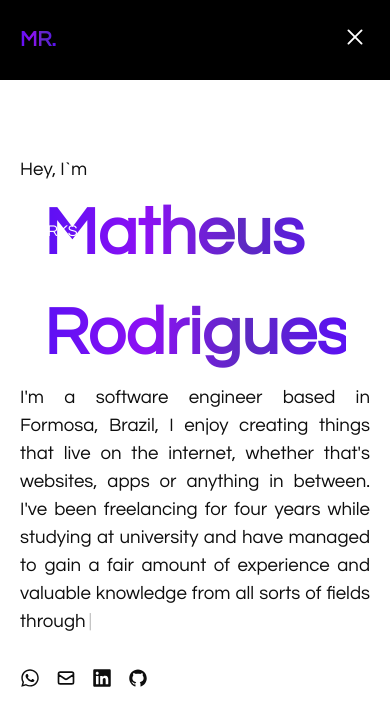
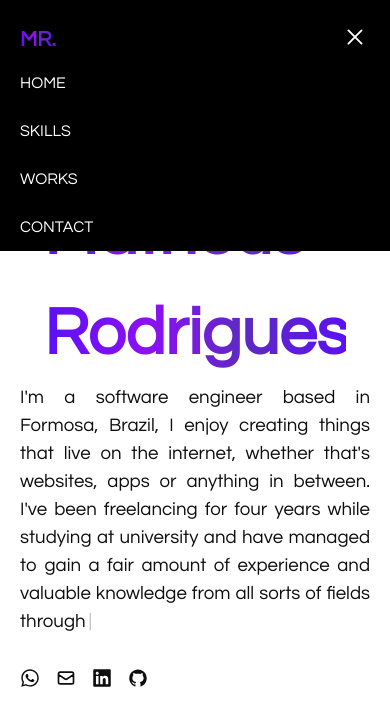
Before and after one commit to MatheusRodriguesEsoft/web-profile, a Next.js app: page / in a window 390 px wide. Both pictures are taken after a click on the button 355 px from the left and 36 px from the top of the page. Shown: the top 726 px of the page. Built offline with nearby package versions, Linux system fonts and the light colour scheme.

Commit message:
fix-menu

```diff
--- a/src/components/Menu.tsx
+++ b/src/components/Menu.tsx
@@ -75,7 +75,7 @@ export const Menu = () => {
         />
       </button>
       <ul
-        className={` bg-primary-base dark:bg-elevated transition-all absolute w-full flex flex-col items-center left-0 max-md:top-[110.5px]
+        className={` bg-black dark:bg-elevated transition-all absolute w-full flex flex-col items-center left-0
         ${
           openMenu
             ? "opacity-100 translate-y-0 visible"
```
